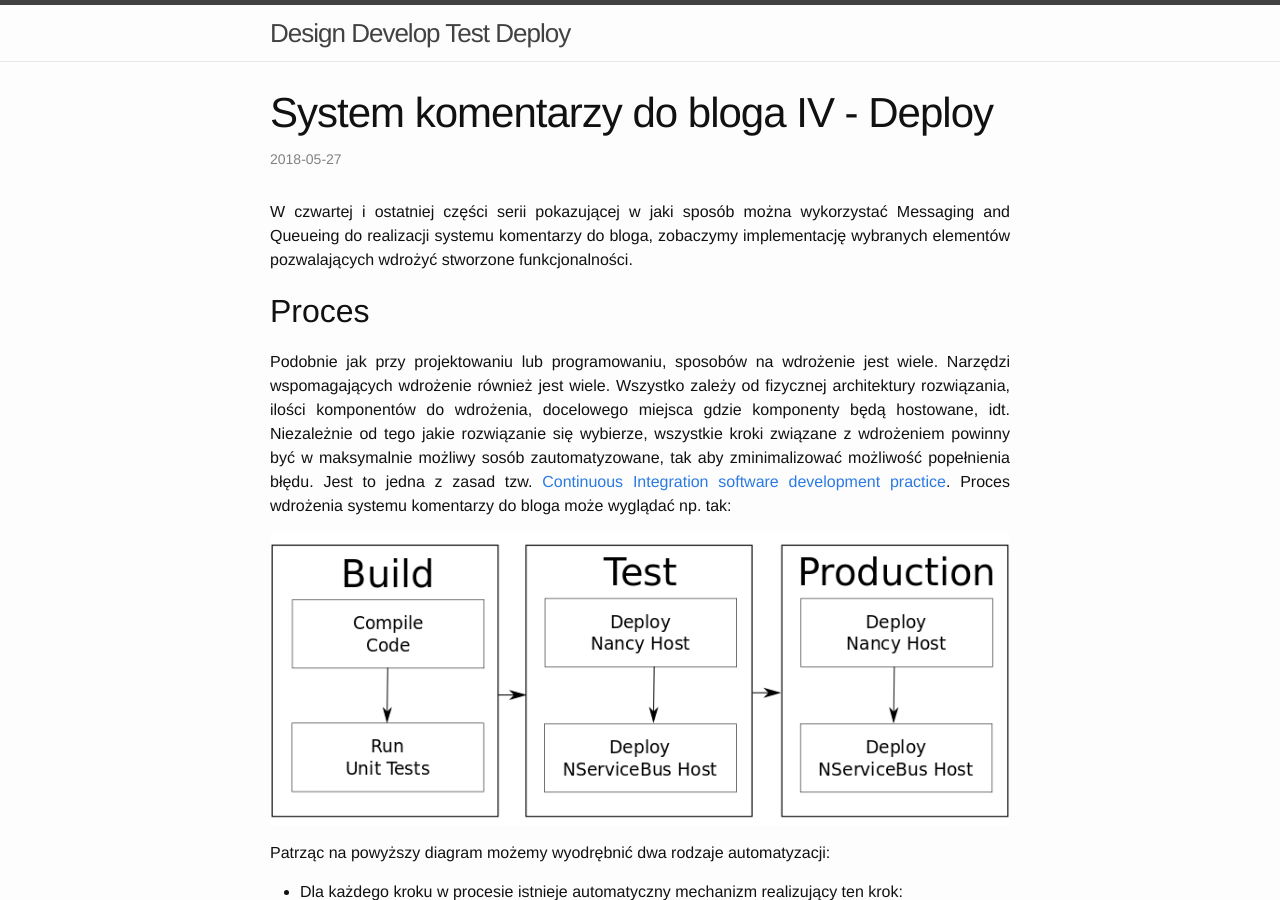
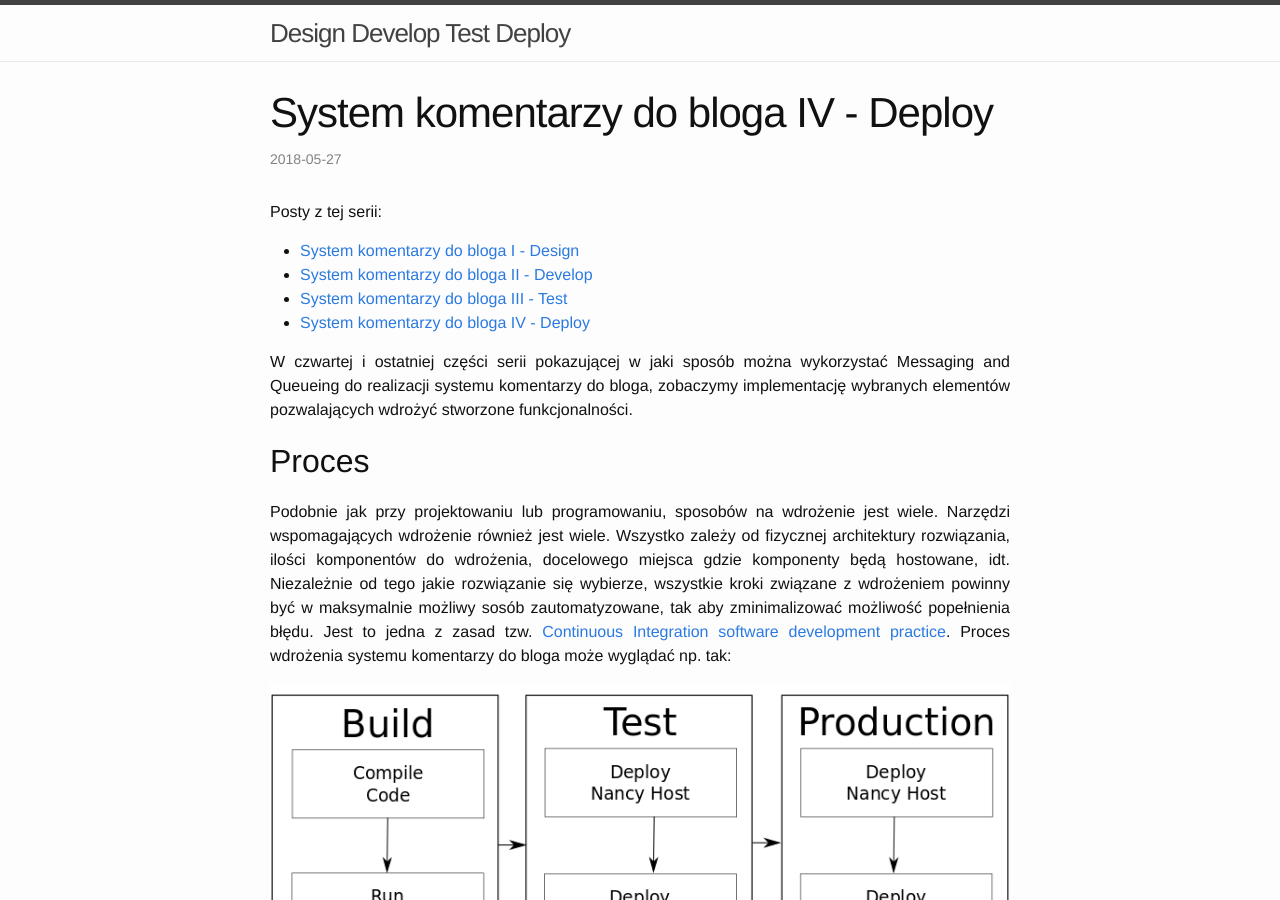
Before and after one commit to mikedevbo/mikedevbo.github.io, a Jekyll site: the page built from _posts/2018-04-27-blog_comments_IV_Deploy.md, in a window 1280 px wide and 900 px high. Built offline with Jekyll 4.4.1, drawn with Linux system fonts in a browser that asks for light colours.

Commit message:
add links to other posts

```diff
--- a/_posts/2018-04-27-blog_comments_IV_Deploy.md
+++ b/_posts/2018-04-27-blog_comments_IV_Deploy.md
@@ -3,6 +3,13 @@ layout: post
 title:  "System komentarzy do bloga IV - Deploy"
 date:   2018-05-27
 ---
+
+Posty z tej serii:
+
+* [System komentarzy do bloga I - Design]({% post_url 2018-03-11-blog_comments_I_Design %})
+* [System komentarzy do bloga II - Develop]({% post_url 2018-03-18-blog_comments_II_Develop %})
+* [System komentarzy do bloga III - Test]({% post_url 2018-03-30-blog_comments_III_Test %})
+* [System komentarzy do bloga IV - Deploy]({% post_url 2018-04-27-blog_comments_IV_Deploy %})
 
 W czwartej i ostatniej części serii pokazującej w jaki sposób można wykorzystać Messaging and Queueing do realizacji systemu komentarzy do bloga, zobaczymy implementację wybranych elementów pozwalających wdrożyć stworzone funkcjonalności.
 
```
Also changed, not shown: _posts/2018-03-11-blog_comments_I_Design.md (+1 -0 lines), _posts/2018-03-18-blog_comments_II_Develop.md (+1 -0 lines), _posts/2018-03-30-blog_comments_III_Test.md (+1 -0 lines).
